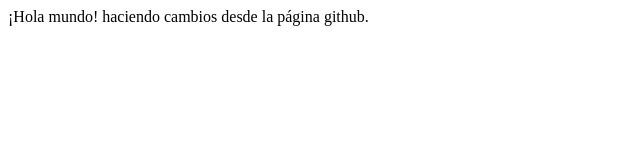
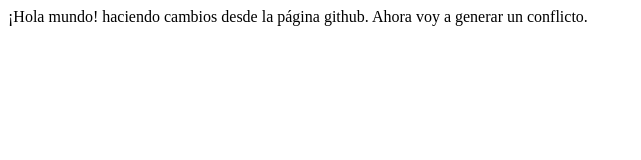
Before and after one commit to hdanielmm/lectura00, a plain HTML site: page hola.html in a window 1280 px wide. Shown: the whole page, without its empty margins (0-641 px from the left). Drawn offline with Linux system fonts and the light colour scheme.

Commit message:
Update hola.html

```diff
--- a/hola.html
+++ b/hola.html
@@ -4,6 +4,6 @@
         <title>Mi pagina web</title>
     </head>
     <body>
-        ¡Hola mundo! haciendo cambios desde la página github.
+        ¡Hola mundo! haciendo cambios desde la página github. Ahora voy a generar un conflicto.
     </body>
 </html>
```
